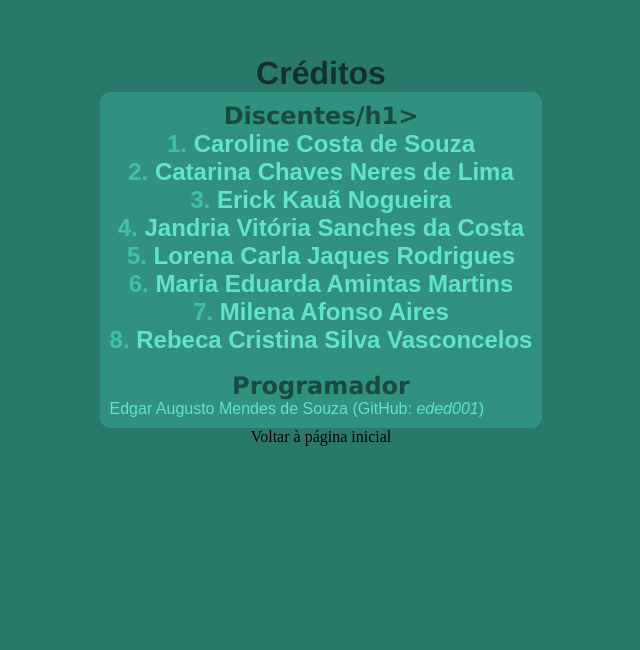
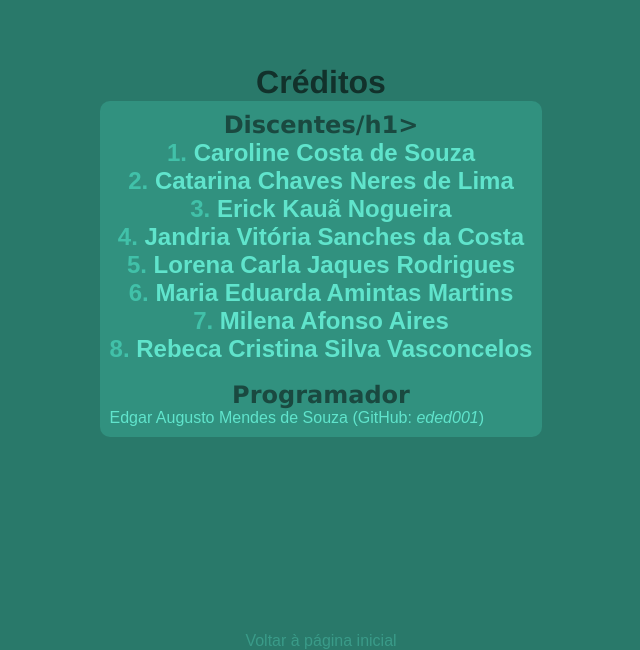
Before and after one commit to eded001/aleitamento-materno, a plain HTML site: page pages/creditos.html in a window 1280 px wide. Shown: the part 150-800 px from the top of the page, without its empty margins (319-959 px from the left). Drawn offline with Linux system fonts and the light colour scheme.

Commit message:
estilizei o rodapé

```diff
--- a/styles/style-creditos.css
+++ b/styles/style-creditos.css
@@ -30,3 +30,15 @@ article section ol li, article section p {
     font-family: Arial, Helvetica, sans-serif;
     color: #60e4cc;
 }
+
+footer a {
+    font-family: Arial, Helvetica, sans-serif;
+    position: absolute;
+    left: 50%;
+    bottom: 0;
+    transform: translateX(-50%);
+
+    width: max-content;
+
+    color: #60e4cc50;
+}
```
